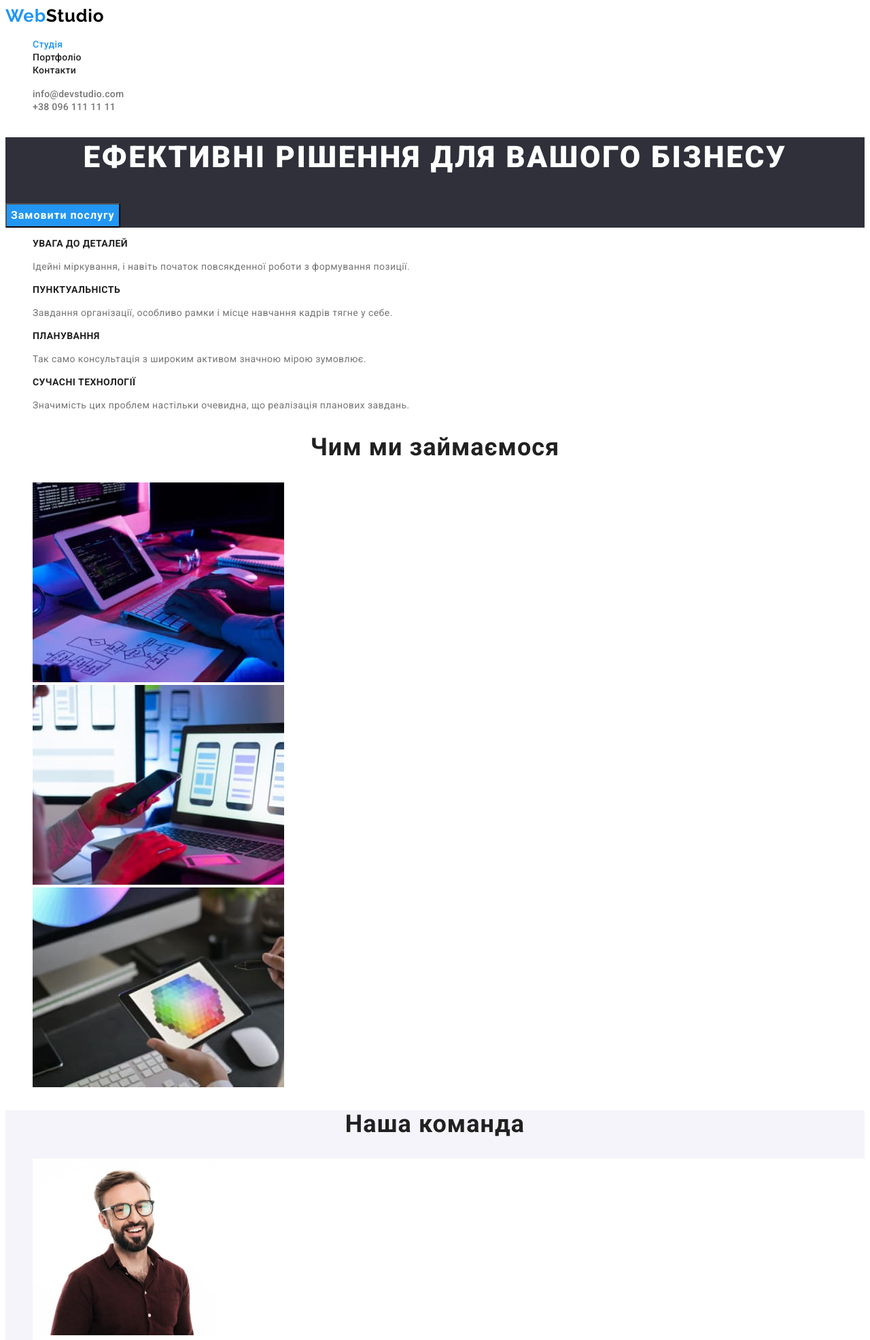
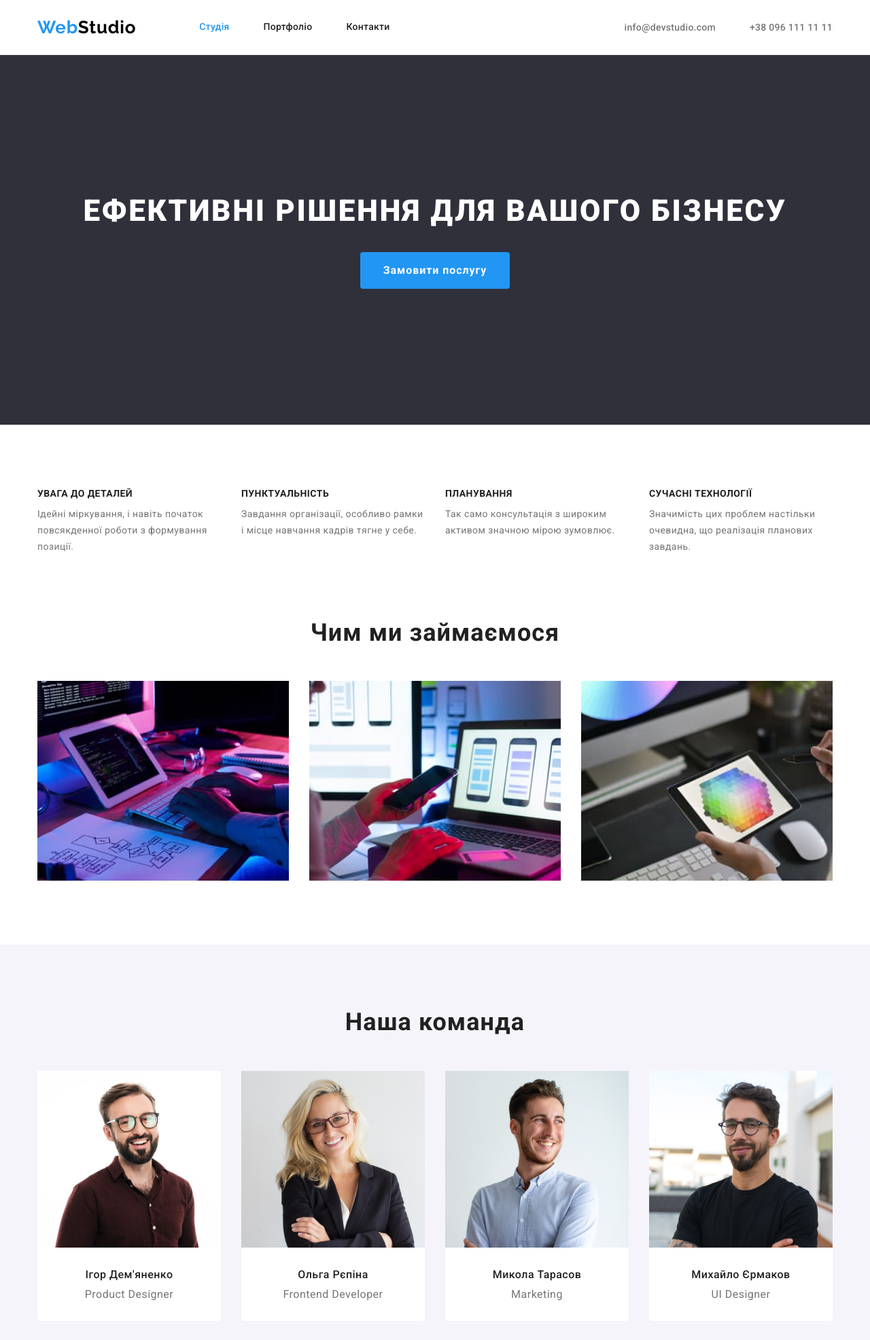
Before and after one commit to Mariliova/goit-markup-hw-03, a plain HTML site: page index.html in a window 1280 px wide. Shown: the top 1972 px of the page at 68% size. Drawn offline with nearby package versions, Linux system fonts and the light colour scheme.

Commit message:
flex + gap

```diff
--- a/css/styles.css
+++ b/css/styles.css
@@ -9,6 +9,9 @@
   --color-bg-primary: #ffffff;
   --color-bg-secondary: #f5f4fa;
   --color-bg-dark: #2f303a;
+
+  --color-line-first: #ececec;
+  --color-line-second: #eeeeee;
 }
 
 /* Typography */
@@ -23,6 +26,16 @@ body {
 
 .list {
   list-style: none;
+  margin: 0;
+  padding: 0;
+}
+
+.container {
+  width: 1200px;
+  padding-left: 15px;
+  padding-right: 15px;
+  margin-left: auto;
+  margin-right: auto;
 }
 
 /* Buttons */
@@ -31,6 +44,8 @@ body {
   cursor: pointer;
   font-size: 16px;
   font-family: inherit;
+  border-radius: 4px;
+  border-color: transparent;
 }
 
 .hero-btn {
@@ -38,6 +53,7 @@ body {
   line-height: 1.88;
   text-align: center;
   letter-spacing: 0.06em;
+  padding: 10px 32px;
 
   color: var(--color-white);
   background-color: var(--color-accent);
@@ -48,8 +64,13 @@ body {
   line-height: 1.52;
   text-align: center;
   letter-spacing: 0.03em;
+  padding: 6px 22px;
 
   background-color: var(--color-bg-secondary);
+}
+
+.filters-btn:first-of-type {
+  padding: 6px 25px;
 }
 
 .filters-btn:hover,
@@ -59,6 +80,15 @@ body {
 }
 
 /* Header */
+
+.page-header {
+  border-bottom: 1px solid var(--color-line-first);
+}
+
+.header-flex {
+  display: flex;
+  align-items: center;
+}
 
 .logo-link {
   font-family: 'Raleway', sans-serif;
@@ -76,13 +106,40 @@ body {
   color: var(--color-accent);
 }
 
+.header-navbar {
+  display: flex;
+  align-items: center;
+}
+
+.site-nav {
+  display: flex;
+  /* gap: 50px; */
+  margin-left: 93px;
+}
+
 .site-nav .link {
+  display: block;
+  padding-top: 32px;
+  padding-bottom: 32px;
+
   font-weight: 500;
   font-size: 14px;
   line-height: 1.14;
   letter-spacing: 0.02em;
 
   color: currentColor;
+}
+
+/* .site-nav .item:not(:last-child) {
+  margin-right: 50px;
+} */
+
+/* .site-nav .item + .item {
+  margin-left: 50px;
+} */
+
+.site-nav .item:not(:first-child) {
+  margin-left: 50px;
 }
 
 .site-nav .link:hover,
@@ -92,6 +149,24 @@ body {
 
 .site-nav .link.active {
   color: var(--color-accent);
+}
+
+.auth-nav {
+  display: flex;
+  /* gap: 50px; */
+  margin-left: auto;
+}
+
+/* .auth-nav .item:not(:last-child) {
+  margin-right: 50px;
+} */
+
+/* .auth-nav .item + .item {
+  margin-left: 50px;
+} */
+
+.auth-nav .item:not(:first-child) {
+  margin-left: 50px;
 }
 
 .auth-nav .link {
@@ -110,11 +185,25 @@ body {
 
 /* Common */
 
+.section {
+  padding-top: 94px;
+  padding-bottom: 94px;
+}
+
 .section-title {
   font-size: 36px;
   line-height: 1.16;
   text-align: center;
   letter-spacing: 0.03em;
+  margin-top: 0;
+  margin-bottom: 50px;
+}
+
+.cards {
+  display: flex;
+  gap: 30px;
+  flex-wrap: wrap;
+  justify-content: center;
 }
 
 .card {
@@ -139,10 +228,14 @@ body {
 
 .page-footer {
   background-color: var(--color-bg-dark);
+  padding-top: 60px;
+  padding-bottom: 60px;
 }
 
 .page-footer .logo-link {
   color: var(--color-white);
+  display: inline-block;
+  margin-bottom: 20px;
 }
 
 .contacts {
@@ -153,14 +246,19 @@ body {
 }
 
 .address-link {
+  display: block;
   color: var(--color-white);
+  margin-bottom: 9px;
 }
 
 .phone-link {
+  display: block;
   color: var(--color-whitish);
+  margin-bottom: 9px;
 }
 
 .email-link {
+  display: block;
   color: var(--color-whitish);
 }
 
@@ -177,6 +275,10 @@ body {
 
 .hero {
   background-color: var(--color-bg-dark);
+  text-align: center;
+  /* тимчасове рішення для центрування */
+  padding-top: 200px;
+  padding-bottom: 200px;
 }
 
 .hero-title {
@@ -186,25 +288,55 @@ body {
   text-align: center;
   letter-spacing: 0.06em;
   text-transform: uppercase;
+  margin-top: 0;
+  margin-bottom: 30px;
 
   color: var(--color-white);
 }
 
 /* Features */
 
+.features-list {
+  display: flex;
+  gap: 30px;
+}
+
+.features-list .item {
+  width: calc((100% - (30px*3))/4);
+}
+
 .features .title {
   font-size: 14px;
   line-height: 1.14;
   letter-spacing: 0.03em;
   text-transform: uppercase;
+  margin-top: 0;
+  margin-bottom: 10px;
 }
 
 .features .text {
   font-size: 14px;
   line-height: 1.71;
   letter-spacing: 0.03em;
+  margin-top: 0;
+  margin-bottom: 0;
 
   color: var(--color-secondary);
+}
+
+/* Avtivities */
+
+.activities.section {
+  padding-top: 0;
+}
+
+.activities-list {
+  display: flex;
+  gap: 30px;
+}
+
+.activities .img {
+  display: block;
 }
 
 /* Team */
@@ -218,24 +350,47 @@ body {
   letter-spacing: 0.03em;
 }
 
+.team .img {
+  display: block;
+  margin-bottom: 30px;
+}
+
 .team .title {
   font-weight: 500;
   font-size: 16px;
   text-align: center;
+  margin-top: 0;
+  margin-bottom: 10px;
 }
 
 .team .text {
   text-align: center;
+  margin-top: 0;
+  margin-bottom: 0;
 
   color: var(--color-secondary);
 }
 
+.team .card {
+  padding-bottom: 30px;
+  border-radius: 0px 0px 4px 4px;
+}
+
 /* Portfolio */
+
+.filters {
+  display: flex;
+  justify-content: center;
+  gap: 8px;
+  margin-bottom: 50px;
+}
 
 .portfolio .title {
   font-size: 18px;
   line-height: 2;
   letter-spacing: 0.06em;
+  margin-top: 0;
+  margin-bottom: 4px;
 
   color: var(--color-primary);
 }
@@ -243,6 +398,19 @@ body {
 .portfolio .text {
   line-height: 1.88;
   letter-spacing: 0.03em;
+  margin-top: 0;
+  margin-bottom: 0;
 
   color: var(--color-secondary);
 }
+
+.portfolio .img {
+  display: block;
+}
+
+.portfolio .group {
+  padding: 20px 24px;
+  border-left: 1px solid var(--color-line-second);
+  border-right: 1px solid var(--color-line-second);
+  border-bottom: 1px solid var(--color-line-second);
+}
--- a/index.html
+++ b/index.html
@@ -11,24 +11,32 @@
       href="https://fonts.googleapis.com/css2?family=Raleway:wght@700&family=Roboto:wght@400;500;700;900&display=swap"
       rel="stylesheet"
     />
+    <link
+      rel="stylesheet"
+      href="https://cdnjs.cloudflare.com/ajax/libs/modern-normalize/1.1.0/modern-normalize.min.css"
+    />
     <link rel="stylesheet" href="./css/styles.css" />
   </head>
   <body>
     <header class="page-header">
-      <nav>
-        <a class="logo-link link" href="./index.html"><span class="logo-accent">Web</span>Studio</a>
+      <div class="container header-flex">
+        <nav class="header-navbar">
+          <a class="logo-link link" href="./index.html"
+            ><span class="logo-accent">Web</span>Studio</a
+          >
 
           <ul class="site-nav list">
-          <li><a class="link active" href="./index.html">Студія</a></li>
-          <li><a class="link" href="./portfolio.html">Портфоліо</a></li>
-          <li><a class="link" href="">Контакти</a></li>
+            <li class="item"><a class="link active" href="./index.html">Студія</a></li>
+            <li class="item"><a class="link" href="./portfolio.html">Портфоліо</a></li>
+            <li class="item"><a class="link" href="">Контакти</a></li>
           </ul>
         </nav>
 
         <ul class="auth-nav list">
-        <li><a class="link" href="mailto:info@devstudio.com">info@devstudio.com</a></li>
-        <li><a class="link" href="tel:+380961111111">+38 096 111 11 11</a></li>
+          <li class="item"><a class="link" href="mailto:info@devstudio.com">info@devstudio.com</a></li>
+          <li class="item"><a class="link" href="tel:+380961111111">+38 096 111 11 11</a></li>
         </ul>
+      </div>
     </header>
 
     <main>
@@ -38,77 +46,81 @@
       </section>
 
       <section class="features section">
+        <div class="container">
           <!-- visually hidden h2 -->
           <h2 class="section-title visually-hidden">Особливості</h2>
 
-        <ul class="list">
-          <li>
+          <ul class="features-list list">
+            <li class="item">
               <h3 class="title">УВАГА ДО ДЕТАЛЕЙ</h3>
               <p class="text">
                 Ідейні міркування, і навіть початок повсякденної роботи з формування позиції.
               </p>
             </li>
-          <li>
+            <li class="item">
               <h3 class="title">ПУНКТУАЛЬНІСТЬ</h3>
               <p class="text">
                 Завдання організації, особливо рамки і місце навчання кадрів тягне у себе.
               </p>
             </li>
-          <li>
+            <li class="item">
               <h3 class="title">ПЛАНУВАННЯ</h3>
               <p class="text">Так само консультація з широким активом значною мірою зумовлює.</p>
             </li>
-          <li>
+            <li class="item">
               <h3 class="title">СУЧАСНІ ТЕХНОЛОГІЇ</h3>
               <p class="text">
                 Значимість цих проблем настільки очевидна, що реалізація планових завдань.
               </p>
             </li>
           </ul>
+        </div>
       </section>
 
       <section class="activities section">
+        <div class="container">
           <h2 class="section-title">Чим ми займаємося</h2>
-        <ul class="list">
-          <li>
-            <img src="./images/img1.jpg" alt="кодування" width="370" height="294" />
+        <ul class="activities-list list">
+          <li class="item">
+            <img class="img" src="./images/img1.jpg" alt="кодування" width="370" height="294" />
           </li>
-          <li>
-            <img src="./images/img2.jpg" alt="створення фреймів" width="370" height="294" />
+          <li class="item">
+            <img class="img" src="./images/img2.jpg" alt="створення фреймів" width="370" height="294" />
           </li>
-          <li>
-            <img src="./images/img3.jpg" alt="дизайн" width="370" height="294" />
+          <li class="item">
+            <img class="img" src="./images/img3.jpg" alt="дизайн" width="370" height="294" />
           </li>
         </ul>
+        </div>
       </section>
 
       <section class="team section">
         <h2 class="section-title">Наша команда</h2>
-        <ul class="list">
+        <ul class="cards list">
           <li class="card">
             <a class="link" href=""
-              ><img src="./images/team1.jpg" alt="Ігор Дем'яненко" width="270" height="260"
+              ><img class="img" src="./images/team1.jpg" alt="Ігор Дем'яненко" width="270" height="260"
             /></a>
             <h3 class="title">Ігор Дем'яненко</h3>
             <p class="text" lang="en">Product Designer</p>
           </li>
           <li class="card">
             <a class="link" href=""
-              ><img src="./images/team2.jpg" alt="Ольга Рєпіна" width="270" height="260"
+              ><img class="img" src="./images/team2.jpg" alt="Ольга Рєпіна" width="270" height="260"
             /></a>
             <h3 class="title">Ольга Рєпіна</h3>
             <p class="text" lang="en">Frontend Developer</p>
           </li>
           <li class="card">
             <a class="link" href=""
-              ><img src="./images/team3.jpg" alt="Микола Тарасов" width="270" height="260"
+              ><img class="img" src="./images/team3.jpg" alt="Микола Тарасов" width="270" height="260"
             /></a>
             <h3 class="title">Микола Тарасов</h3>
             <p class="text" lang="en">Marketing</p>
           </li>
           <li class="card">
             <a class="link" href=""
-              ><img src="./images/team4.jpg" alt="Михайло Єрмаков" width="270"
+              ><img class="img" src="./images/team4.jpg" alt="Михайло Єрмаков" width="270"
             /></a>
             <h3 class="title">Михайло Єрмаков</h3>
             <p class="text" lang="en">UI Designer</p>
@@ -118,6 +130,7 @@
     </main>
 
     <footer class="page-footer">
+    <div class="container">
         <a class="logo-link link" href="./index.html"><span class="logo-accent">Web</span>Studio</a>
       <address class="contacts">
         <ul class="list">
@@ -136,6 +149,7 @@
           <li><a class="email-link link" href="tel:+380961111111">+38 096 111 11 11</a></li>
         </ul>
       </address>
+    </div>
     </footer>
   </body>
 </html>
```
Also changed, not shown: portfolio.html (+91 -23 lines). Lines whose indentation alone changed are shown as unchanged.
